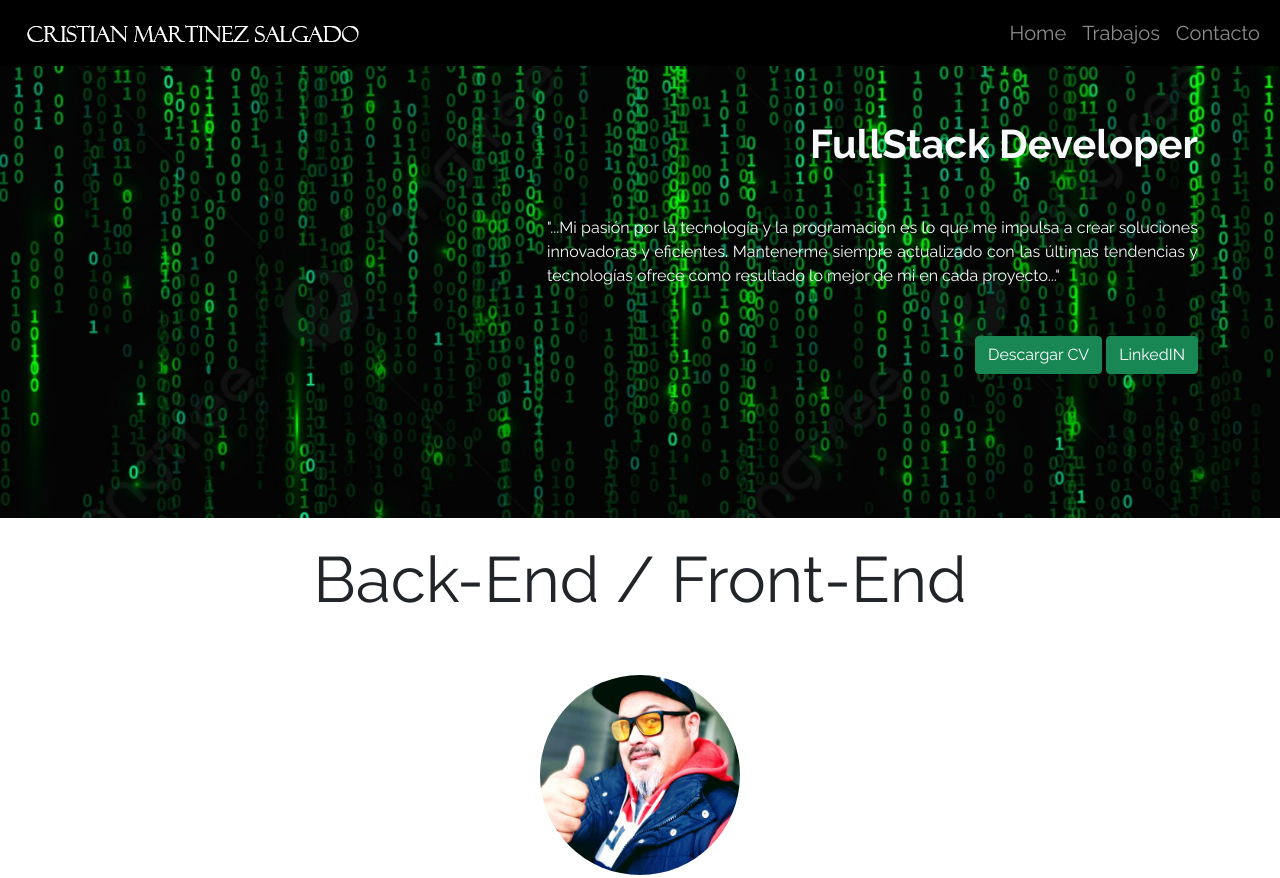
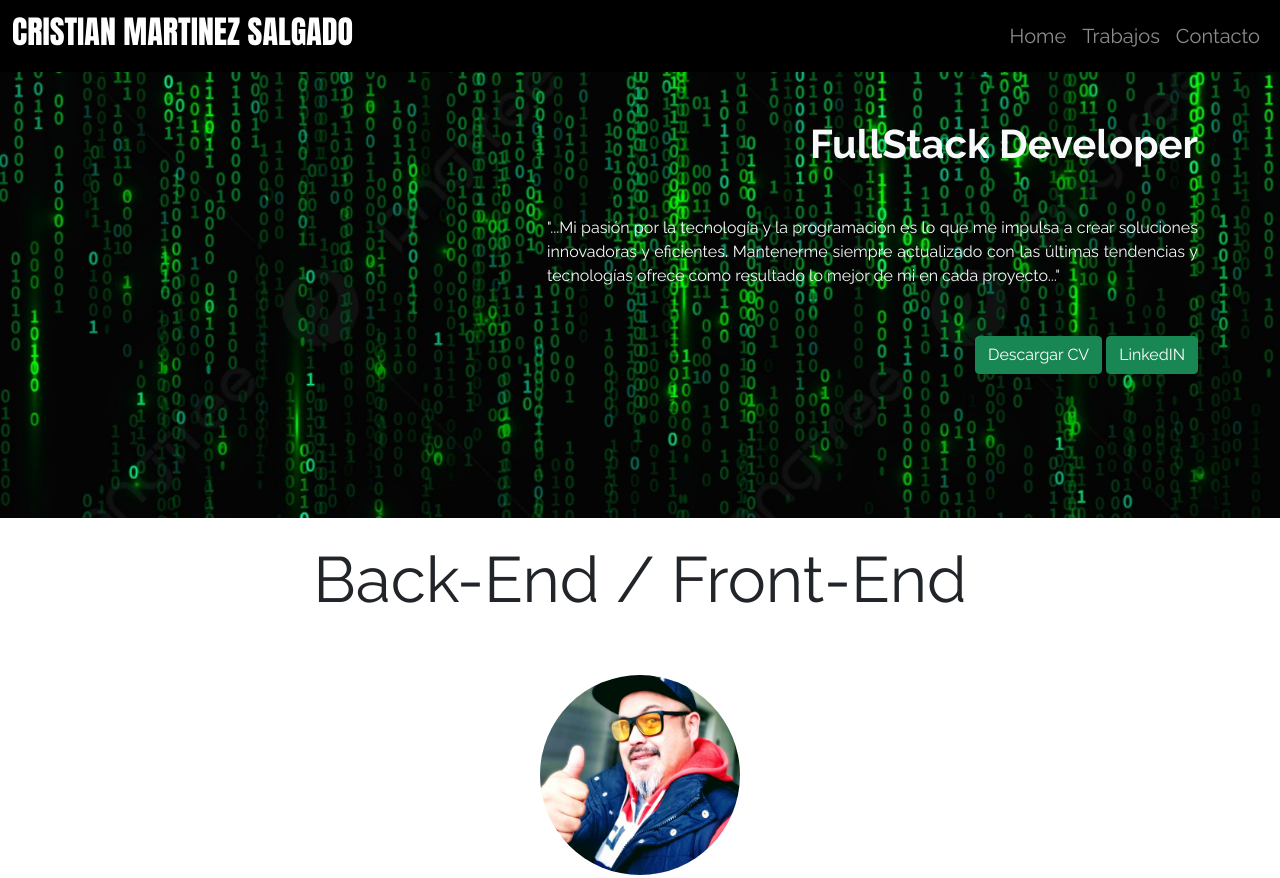
Before and after one commit to kekyboom/cms21funk.github.io, a plain HTML site: page index.html in a window 1280 px wide. Shown: the top 878 px of the page. Drawn offline with nearby package versions, Linux system fonts and the light colour scheme.

Commit message:
cambio logo por palabras

```diff
--- a/assets/css/estilos.css
+++ b/assets/css/estilos.css
@@ -1,6 +1,6 @@
 body {
   font-family: "Raleway", sans-serif;
-}
+  }
 
 /* Hero Section */
 
@@ -24,6 +24,11 @@ p {
   text-align: justify;
 }
 
+h2{
+  font-family: Impact, "Haettenschweiler", Arial Narrow Bold, sans-serif;
+  font-weight:lighter;
+}
+
 /* Contacto */
 
 #Contacto form label {
--- a/index.html
+++ b/index.html
@@ -48,8 +48,9 @@
 <body>
     <nav class="navbar navbar-expand-lg navbar-dark bg-black fixed-top" data-bs-theme="bg-black">
         <div class="container-fluid">
-            <a class="navbar-brand" href="#Acerca-de-mi">
-                <img src="assets/img/logo.png" class="img-fluid">
+            <a class="navbar-brand fw-bolder" href="#Acerca-de-mi">
+                <h2>CRISTIAN MARTINEZ SALGADO</h2>
+                <!--<img src="assets/img/logo.png" class="img-fluid">-->
             </a>
             <button class="navbar-toggler" type="button" data-bs-toggle="collapse" data-bs-target="#navbarSupportedContent" aria-controls="navbarSupportedContent" aria-expanded="false" aria-label="Toggle navigation">
                 <span class="navbar-toggler-icon"></span>
```
